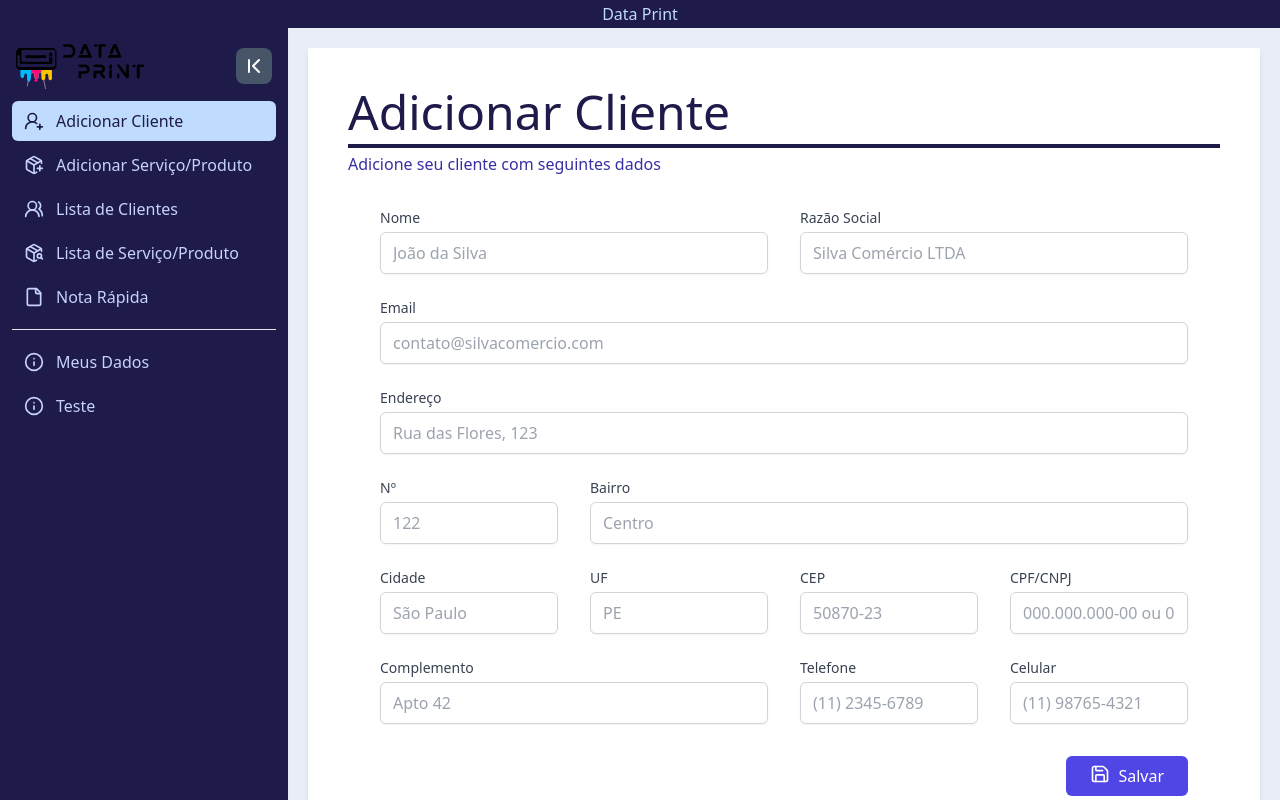
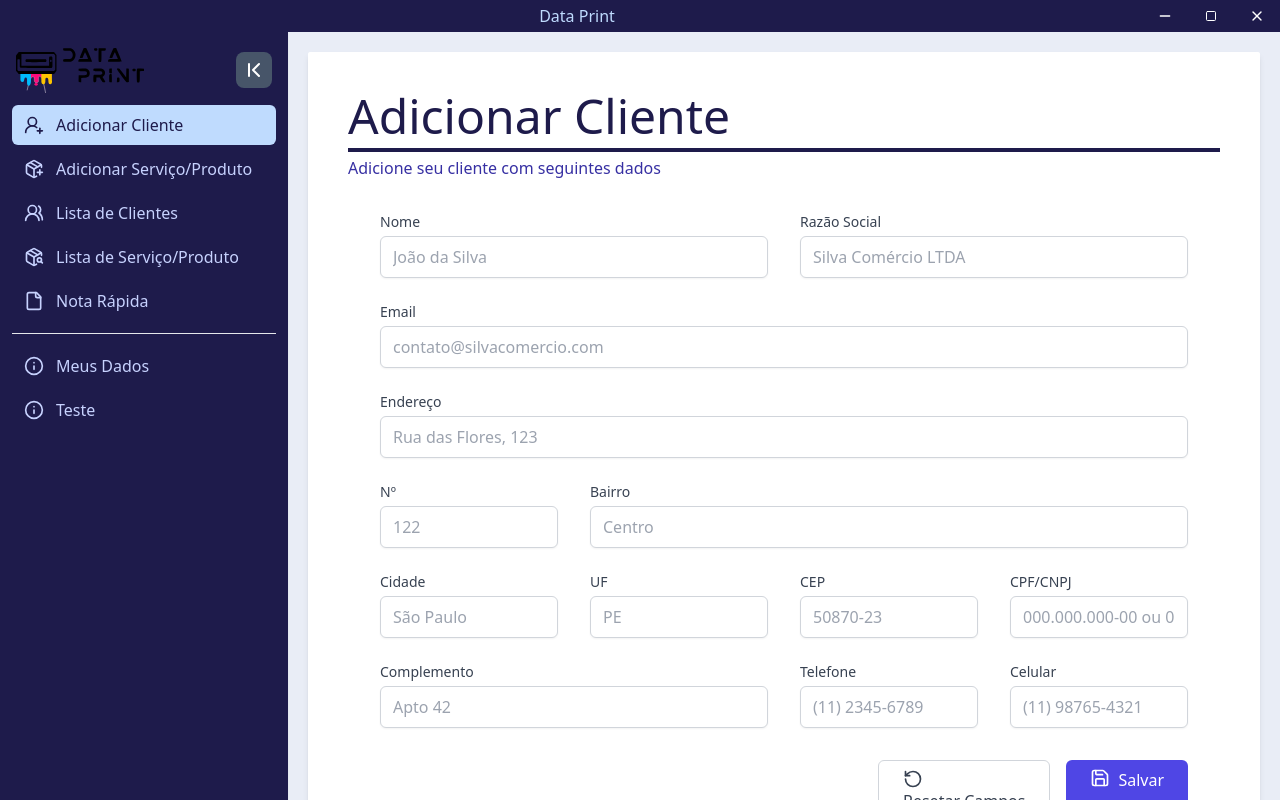
Before and after one commit to Jonathan753/DataPrint, a React (Vite) app: page / in a window 1280 px wide. Built offline with nearby package versions, Linux system fonts and the light colour scheme.

Commit message:
feat: Add Titlebar

```diff
--- a/electron/preload.js
+++ b/electron/preload.js
@@ -33,6 +33,12 @@ contextBridge.exposeInMainWorld("services", {
     delete: (id) => ipcRenderer.invoke("services:delete", id),
     update: (data) => ipcRenderer.invoke("services:update", data),
 });
+
+contextBridge.exposeInMainWorld('electronAPI', {
+    minimize: () => ipcRenderer.send('minimize-app'),
+    maximize: () => ipcRenderer.send('maximize-app'),
+    close: () => ipcRenderer.send('close-app'),
+});
 //Titlebar
 
 // contextBridge.exposeInMainWorld('electron', {
--- a/src/App.tsx
+++ b/src/App.tsx
@@ -12,6 +12,7 @@ import MyInfo from './pages/MyInfo';
 import TemplateNota from './service/TemplateNota';
 import Modelo from './service/Modelo';
 import { useState } from 'react';
+import TitleBar from './layout/Titlebar';
 
 type Page = "add-user" | "add-service" | "client-list" | "service-list" | "nota-fast" | "my-info";
 
@@ -21,9 +22,7 @@ function App() {
   return (
     <>
       <div className="flex flex-col h-dvh">
-        <div className='title-bar h-7 bg-indigo-950 text-white flex justify-center items-center'>
-          <h3 className='text-blue-200'>Data Print</h3>
-        </div>
+        <TitleBar/>
         <BrowserRouter>
           <main className="flex flex-1 overflow-hidden">
             <Sidebar>
--- a/src/components/TitleBar.tsx
+++ /dev/null
@@ -1,63 +0,0 @@
-// src/components/TitleBar.tsx
-import React from 'react';
-// import type { InputHTMLAttributes } from "react";
-
-
-
-// Declaração de tipo para o objeto "window" do Electron
-declare global {
-    interface Window {
-        electron: {
-            send: (channel: string, ...args: any[]) => void;
-        };
-    }
-}
-
-
-const TitleBar: React.FC = () => {
-    const handleMinimize = () => {
-        window.electron.send('minimize-app');
-    };
-
-    const handleMaximize = () => {
-        window.electron.send('maximize-app');
-    };
-
-    const handleClose = () => {
-        window.electron.send('close-app');
-    };
-    return (
-        <div
-            className="flex justify-between items-center h-8 bg-gray-800 text-white select-none"
-            style={{ WebkitAppRegion: 'drag' }}
-        >
-            <div className="text-sm px-4" style={{ WebkitAppRegion: 'no-drag' }}>
-                Nome do Meu App
-            </div>
-
-            <div className="flex" style={{ WebkitAppRegion: 'no-drag' }}>
-                <button
-                    className="w-10 h-8 hover:bg-gray-700"
-                    // O `onClick` vai chamar a lógica que ainda vamos criar
-                    onClick={() => {handleMinimize}}
-                >
-                    <span className="font-bold">-</span>
-                </button>
-                <button
-                    className="w-10 h-8 hover:bg-gray-700"
-                    onClick={() => {handleMaximize}}
-                >
-                    <span className="font-bold">□</span>
-                </button>
-                <button
-                    className="w-10 h-8 hover:bg-red-500"
-                    onClick={() => {handleClose }}
-                >
-                    <span className="font-bold">✕</span>
-                </button>
-            </div>
-        </div>
-    );
-};
-
-export default TitleBar;
--- /dev/null
+++ b/src/global.d.ts
@@ -0,0 +1,12 @@
+// src/global.d.ts
+export interface IElectronAPI {
+    minimize: () => void;
+    maximize: () => void;
+    close: () => void;
+}
+
+declare global {
+    interface Window {
+        electronAPI: IElectronAPI;
+    }
+}
--- /dev/null
+++ b/src/layout/Titlebar.tsx
@@ -0,0 +1,71 @@
+// src/layout/TitleBar.tsx
+import { Minus, Square, X } from 'lucide-react';
+import React from 'react';
+
+const TitleBar: React.FC = () => {
+
+    const handleMinimize = () => {
+        window.electronAPI.minimize();
+    };
+
+    const handleMaximize = () => {
+        window.electronAPI.maximize();
+    };
+
+    const handleClose = () => {
+        window.electronAPI.close();
+    };
+
+    return (
+        <div className="
+      top-0 left-0 w-full h-8 bg-indigo-950 text-white
+      flex justify-between items-center select-none z-50
+    ">
+            {/* Área arrastável */}
+            <div
+                className="title-bar flex-grow h-full flex items-center pl-3 justify-center"
+            >
+            <h3 className='text-blue-200 '>Data Print</h3>
+                {/* O título já estava no seu App.tsx, mantendo aqui a consistência */}
+            </div>
+
+            {/* Botões de controle */}
+            <div className="h-full flex [--webkit-app-region:no-drag]">
+                <button
+                    className="
+            h-full w-[46px] flex justify-center items-center cursor-pointer
+            text-[10px] hover:bg-white/10
+          "
+                    style={{ fontFamily: 'Segoe MDL2 Assets' }} // Manter a fonte de ícones
+                    onClick={handleMinimize}
+                >
+                    <Minus size={16} />
+                </button>
+                <button
+                    className="
+            h-full w-[46px] flex justify-center items-center cursor-pointer
+            text-[10px] hover:bg-white/10
+          "
+                    style={{ fontFamily: 'Segoe MDL2 Assets' }}
+                    onClick={handleMaximize}
+                >
+                    <Square size={12} />
+                </button>
+                <button
+                    className="
+            h-full w-[46px] flex justify-center items-center cursor-pointer
+            text-[10px] hover:bg-red-600
+          "
+                    style={{ fontFamily: 'Segoe MDL2 Assets' }}
+                    onClick={handleClose}
+                >
+
+                    <X size={16} />
+                </button>
+            </div>
+        </div>
+    );
+};
+
+
+export default TitleBar;
--- a/src/pages/AddUser.tsx
+++ b/src/pages/AddUser.tsx
@@ -70,7 +70,7 @@ const AddUser = () => {
                         <Input gridClass="md:col-span-1" onChange={handleChange} value={form.cell} label="Celular" id="celular" name="cell" type="tel" placeholder="(11) 98765-4321" />
                     </div>
                     <div className="mt-8 flex justify-end gap-4">
-                        {/* <ButtonReset /> */}
+                        <ButtonReset />
                         <ButtonSave />
                     </div>
                 </form>
--- a/src/pages/ClientList.tsx
+++ b/src/pages/ClientList.tsx
@@ -37,9 +37,7 @@ const ClientList = () => {
     return (
         <>
             <Title title="Lista de Clientes" subtitle="Visualize e gerencie os clientes cadastrados." />
-
             <div className="max-w-7xl mx-auto p-8">
-
                 <div className="bg-white rounded-lg shadow-md overflow-hidden">
                     <div className="overflow-x-auto">
                         <table className="w-full text-sm text-left text-gray-600">
--- a/src/service/Modelo.tsx
+++ b/src/service/Modelo.tsx
@@ -4,7 +4,7 @@ import logo from "../assets/logo_newDataPrint.svg"
 import SearchService from "../components/SearchService";
 import Input from "../components/Input";
 import { gerarQrCodePix } from "./pix";
-import {ButtonPrinter} from "../components/Button";
+import { ButtonPrinter } from "../components/Button";
 import jsPDF from "jspdf";
 import html2canvas from "html2canvas";
 
@@ -82,7 +82,7 @@ const Modelo = () => {
     async function handleDownloadPDF() {
         if (!notaRef.current) return;
 
-        const canvas = await html2canvas(notaRef.current, {scale: 2});
+        const canvas = await html2canvas(notaRef.current, { scale: 2 });
         const imgData = canvas.toDataURL("image/png");
         const pdf = new jsPDF("p", "mm", "a4");
 
--- a/src/style/index.css
+++ b/src/style/index.css
@@ -10,7 +10,6 @@
     /* height: 28px; */
     -webkit-app-region: drag;
     top: 0;
-    /* position: fixed; */
     width: 100%;
 }
 
```
Also changed, not shown: electron/main.js (+28 -7 lines). Lines whose indentation alone changed are shown as unchanged.
